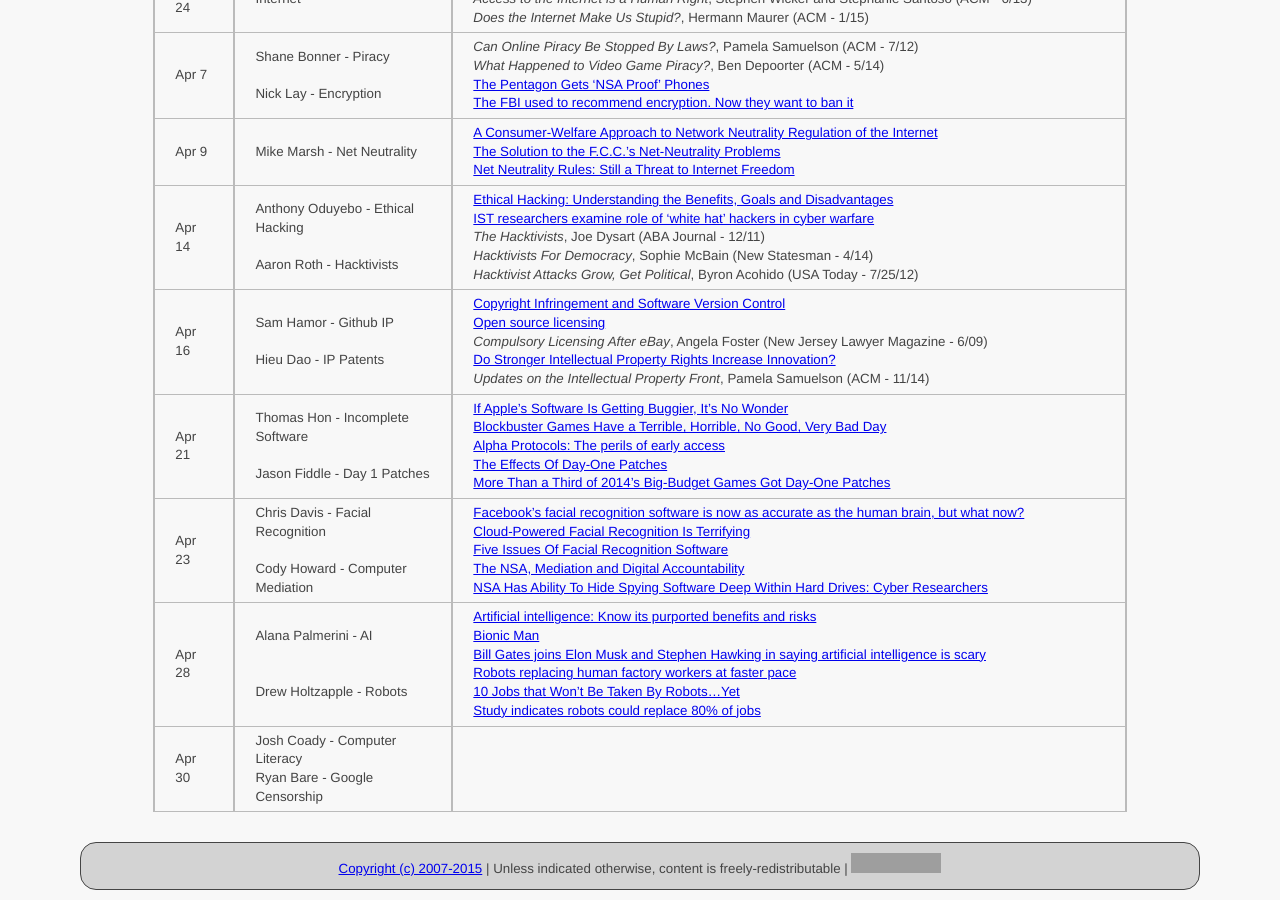
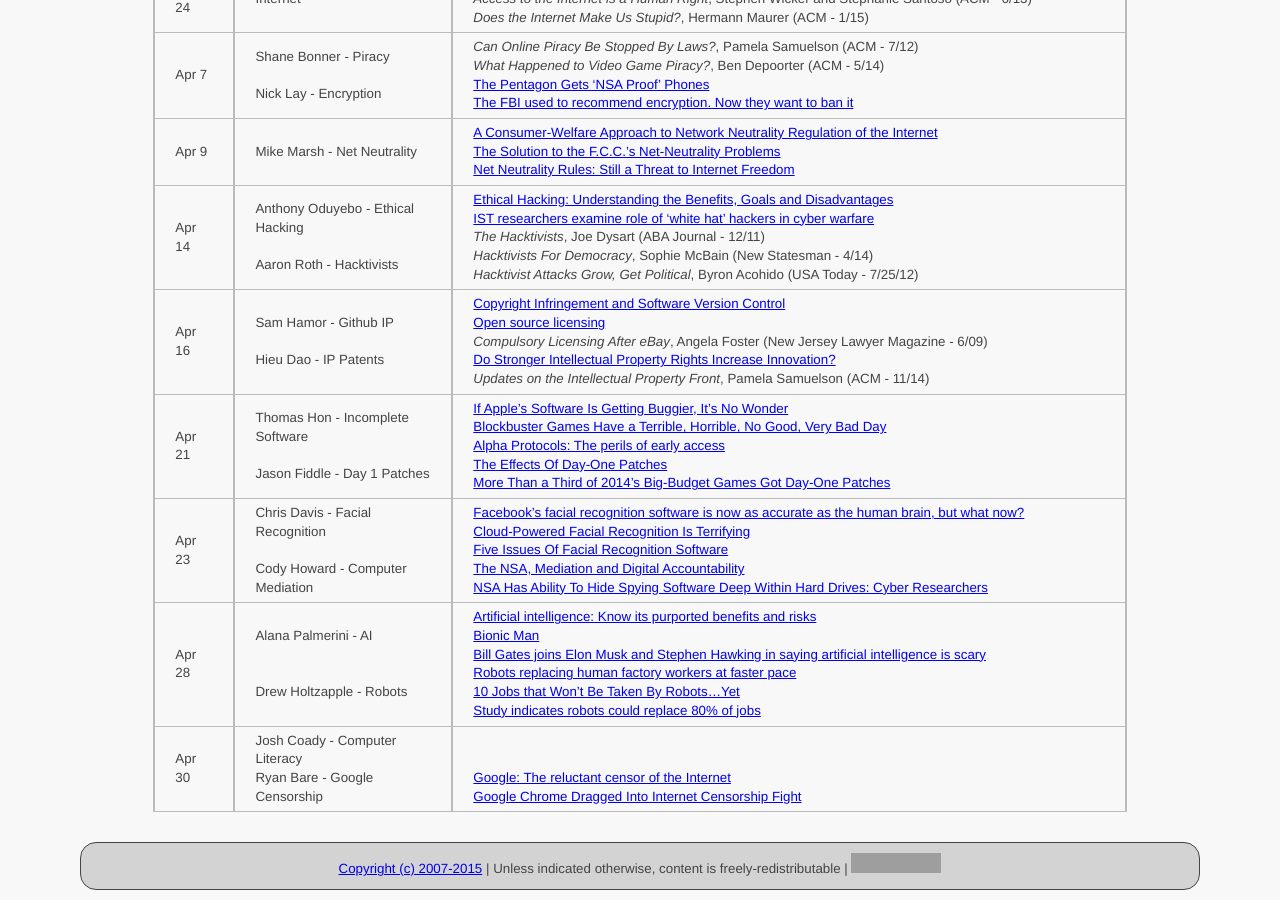
Before and after one commit to ycpcs/cs456-spring2015, a Jekyll site: the page built from schedule/index.md, in a window 1280 px wide and 900 px high, scrolled down 1021 px. Built offline with Jekyll 4.4.1, drawn with Linux system fonts in a browser that asks for light colours; Markdown is read by kramdown in place of the engine named in the settings; grey boxes are pictures that could not be loaded.

Commit message:
add censorship articles
add Ryan's articles

```diff
--- a/schedule/index.md
+++ b/schedule/index.md
@@ -32,4 +32,4 @@ All reading materials can be accessed via [Schmidt Library](http://library.ycp.e
 > Apr 21   | Thomas Hon - Incomplete Software <br /> <br /> Jason Fiddle - Day 1 Patches | [If Apple's Software Is Getting Buggier, It's No Wonder](http://www.fastcompany.com/3040436/if-apples-software-is-getting-buggier-its-no-wonder) <br /> [Blockbuster Games Have a Terrible, Horrible, No Good, Very Bad Day](http://www.wired.com/2014/11/buggy-games/) <br /> [Alpha Protocols: The perils of early access](http://www.pcauthority.com.au/Feature/396995,alpha-protocols-the-perils-of-early-access.aspx) <br /> [The Effects Of Day-One Patches](http://www.gameinformer.com/b/news/archive/2012/10/23/the-effects-of-day-one-patches.aspx) <br /> [More Than a Third of 2014’s Big-Budget Games Got Day-One Patches](http://kotaku.com/more-than-a-third-of-2014-s-big-budget-games-got-day-on-1686398805)|
 > Apr 23   | Chris Davis - Facial Recognition <br /> <br /> Cody Howard - Computer Mediation | [Facebook’s facial recognition software is now as accurate as the human brain, but what now?](http://www.extremetech.com/extreme/178777-facebooks-facial-recognition-software-is-now-as-accurate-as-the-human-brain-but-what-now) <br /> [Cloud-Powered Facial Recognition Is Terrifying](http://m.theatlantic.com/technology/archive/2011/09/cloud-powered-facial-recognition-is-terrifying/245867/) <br /> [Five Issues Of Facial Recognition Software](http://techli.com/2014/02/five-issues-of-facial-recognition-software/#.) <br /> [The NSA, Mediation and Digital Accountability](http://www.mediate.com/articles/DigitalAccountability.cfm) <br /> [NSA Has Ability To Hide Spying Software Deep Within Hard Drives: Cyber Researchers](http://www.huffingtonpost.com/2015/02/16/nsa-computer-spying_n_6694736.html)|
 > Apr 28   | Alana Palmerini - AI <br /> <br /> <br /> Drew Holtzapple - Robots | [Artificial intelligence: Know its purported benefits and risks](http://www.techrepublic.com/article/artificial-intelligence-know-its-purported-benefits-and-risks/) <br /> [Bionic Man](http://www.psfk.com/2013/10/prosthetics-ethics.html) <br /> [Bill Gates joins Elon Musk and Stephen Hawking in saying artificial intelligence is scary](http://qz.com/335768/bill-gates-joins-elon-musk-and-stephen-hawking-in-saying-artificial-intelligence-is-scary/) <br /> [Robots replacing human factory workers at faster pace](http://www.msn.com/en-us/money/technology/robots-replacing-human-factory-workers-at-faster-pace/ar-AA9bQeo) <br /> [10 Jobs that Won’t Be Taken By Robots…Yet](http://www.thefiscaltimes.com/Articles/2012/06/07/10-Jobs-that-Wont-Be-Taken-By-Robots-Yet?page=0%2C1) <br /> [Study indicates robots could replace 80% of jobs](http://robohub.org/study-indicates-robots-could-replace-80-of-jobs/) |
-> Apr 30   | Josh Coady - Computer Literacy <br /> Ryan Bare - Google Censorship | |
+> Apr 30   | Josh Coady - Computer Literacy <br /> Ryan Bare - Google Censorship | <br /> <br /> [Google: The reluctant censor of the Internet](http://money.cnn.com/2015/01/04/technology/google-censorship/) <br /> [Google Chrome Dragged Into Internet Censorship Fight](https://torrentfreak.com/google-chrome-dragged-internet-censorship-fight-150205/) |
```
